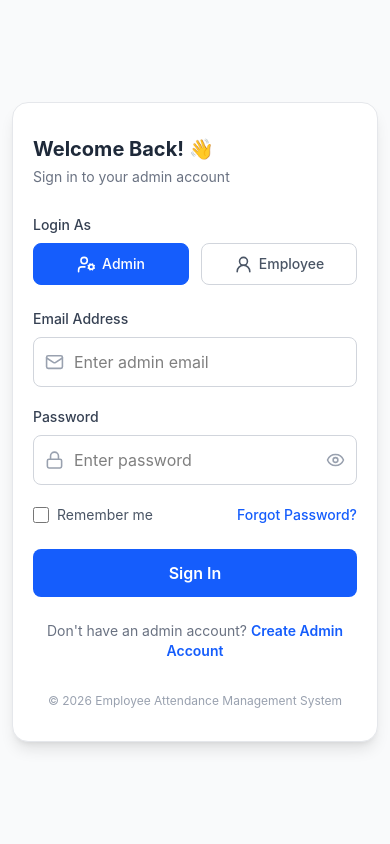
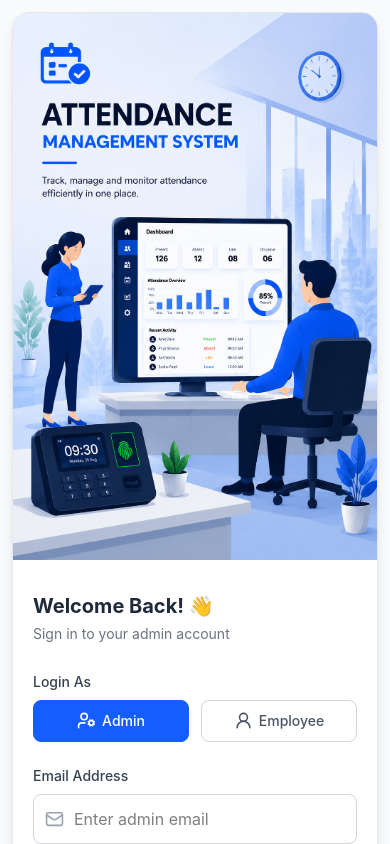
Before and after one commit to Atri1731/employee-attendance-system, a React app in the folder frontend/: page / in a window 390 px wide. Shown: the top 844 px of the page. Built offline with nearby package versions, Linux system fonts and the light colour scheme; no server answers; the HTML template or start-up script is replaced by a standard one.

Commit message:
again update img

```diff
--- a/frontend/src/pages/Login.jsx
+++ b/frontend/src/pages/Login.jsx
@@ -357,16 +357,18 @@ function Login() {
     <div className="min-h-screen bg-gray-50 flex items-center justify-center p-3 sm:p-4">
 
       <div className="w-full max-w-5xl bg-white rounded-2xl shadow-lg overflow-hidden border border-gray-200">
-<div className="flex">
+<div className="flex flex-col md:flex-row">
 
           {/* Left Image */}
-          <div className="hidden md:flex md:w-1/2 bg-blue-50 items-center justify-center overflow-hidden">
+  <div className="w-full md:w-1/2 bg-blue-50 flex items-center justify-center overflow-hidden">
     <img
       src="/attendance-login.png"
       alt="Attendance Management System"
       className="w-full h-auto object-contain"
     />
   </div>
+
+
 
           {/* Right Login Section */}
           <div className="w-full md:w-1/2 flex items-center justify-center px-5 py-8 sm:p-8 md:p-12">
```
Lines whose indentation alone changed are shown as unchanged.
